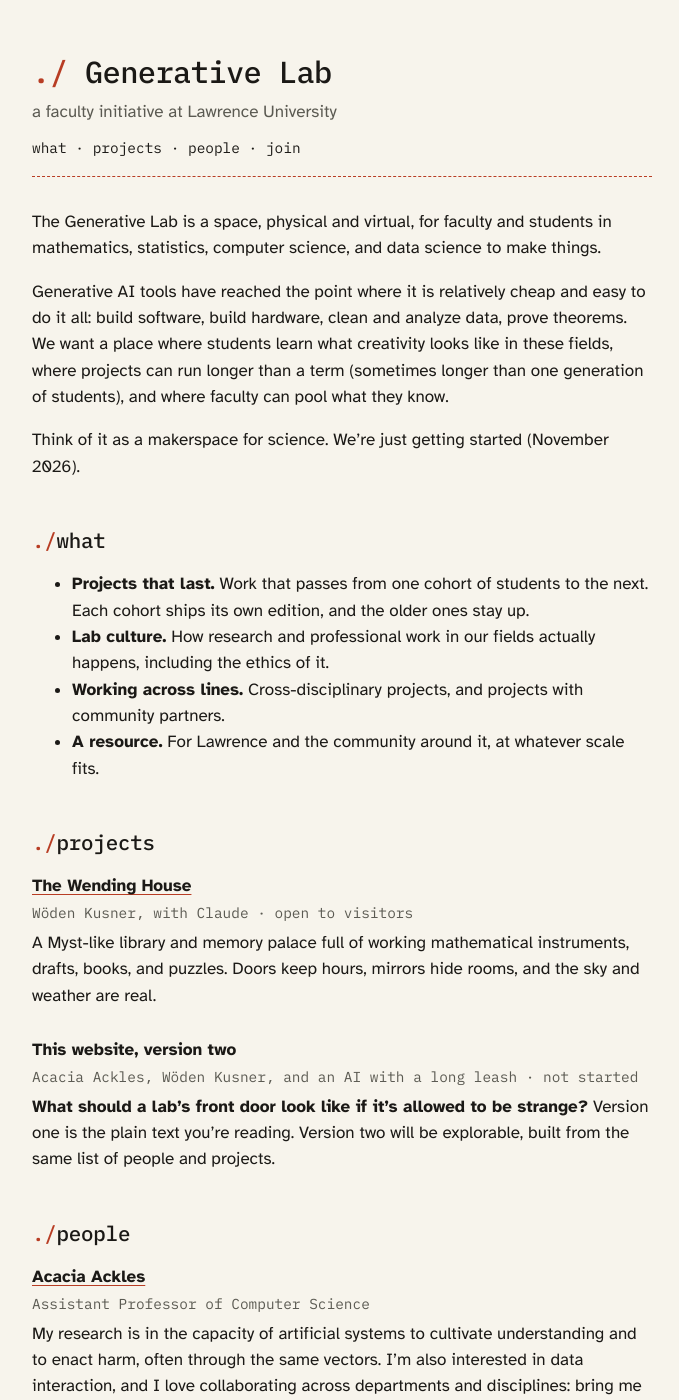
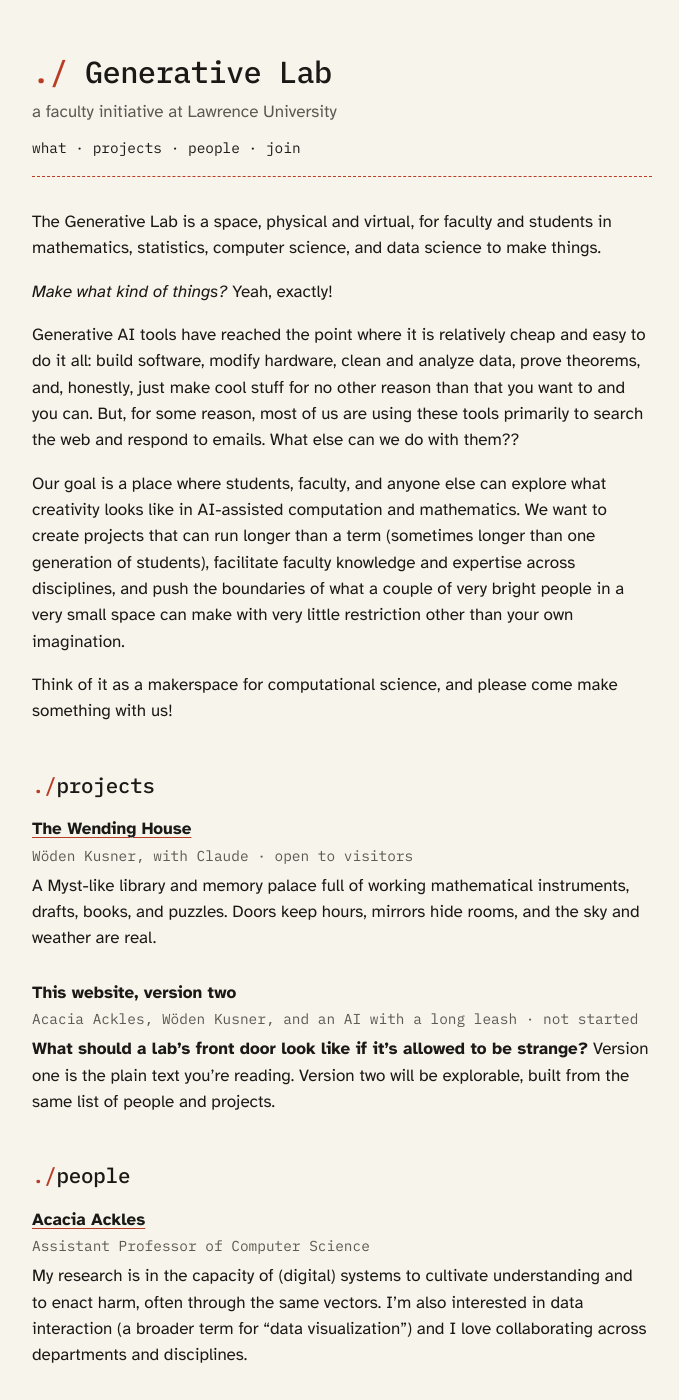
Before and after one commit to LU-Generative-Lab/lu-generative-lab.github.io, a Jekyll site: the page built from index.md, in a window 1280 px wide and 1400 px high. Shown: the whole window, without its empty margins (298-977 px from the left). Built offline with Jekyll 4.4.1, drawn with Linux system fonts in a browser that asks for light colours; some of the changed text lies outside the part shown.

Commit message:
Rewrite copy

```diff
--- a/index.md
+++ b/index.md
@@ -4,16 +4,13 @@ layout: default
 
 The Generative Lab is a space, physical and virtual, for faculty and students in mathematics, statistics, computer science, and data science to make things.
 
-Generative AI tools have reached the point where it is relatively cheap and easy to do it all: build software, build hardware, clean and analyze data, prove theorems. We want a place where students learn what creativity looks like in these fields, where projects can run longer than a term (sometimes longer than one generation of students), and where faculty can pool what they know.
+_Make what kind of things?_ Yeah, exactly!
 
-Think of it as a makerspace for science. We're just getting started (November 2026).
+Generative AI tools have reached the point where it is relatively cheap and easy to do it all: build software, modify hardware, clean and analyze data, prove theorems, and, honestly, just make cool stuff for no other reason than that you want to and you can. But, for some reason, most of us are using these tools primarily to search the web and respond to emails. What else can we do with them??
 
-## what
+Our goal is a place where students, faculty, and anyone else can explore what creativity looks like in AI-assisted computation and mathematics. We want to create projects that can run longer than a term (sometimes longer than one generation of students), facilitate faculty knowledge and expertise across disciplines, and push the boundaries of what a couple of very bright people in a very small space can make with very little restriction other than your own imagination.
 
-- **Projects that last.** Work that passes from one cohort of students to the next. Each cohort ships its own edition, and the older ones stay up.
-- **Lab culture.** How research and professional work in our fields actually happens, including the ethics of it.
-- **Working across lines.** Cross-disciplinary projects, and projects with community partners.
-- **A resource.** For Lawrence and the community around it, at whatever scale fits.
+Think of it as a makerspace for computational science, and please come make something with us!
 
 ## projects
 
@@ -47,6 +44,6 @@ Think of it as a makerspace for science. We're just getting started (November 20
 
 **Faculty and staff:** if you have a problem that could use a mathematician, a statistician, a programmer, or a data person, bring it to us.
 
-**Anyone else:** say hello.
+**Anyone else:** you are welcome here too! please come say hello and tell us what caught your brain.
 
 <p class="mono">acacia{dot}ackles{at}lawrence{dot}edu<br>woden{dot}kusner{at}lawrence{dot}edu</p>
```
Also changed, not shown: _people/acacia-ackles.md (+1 -1 lines).
